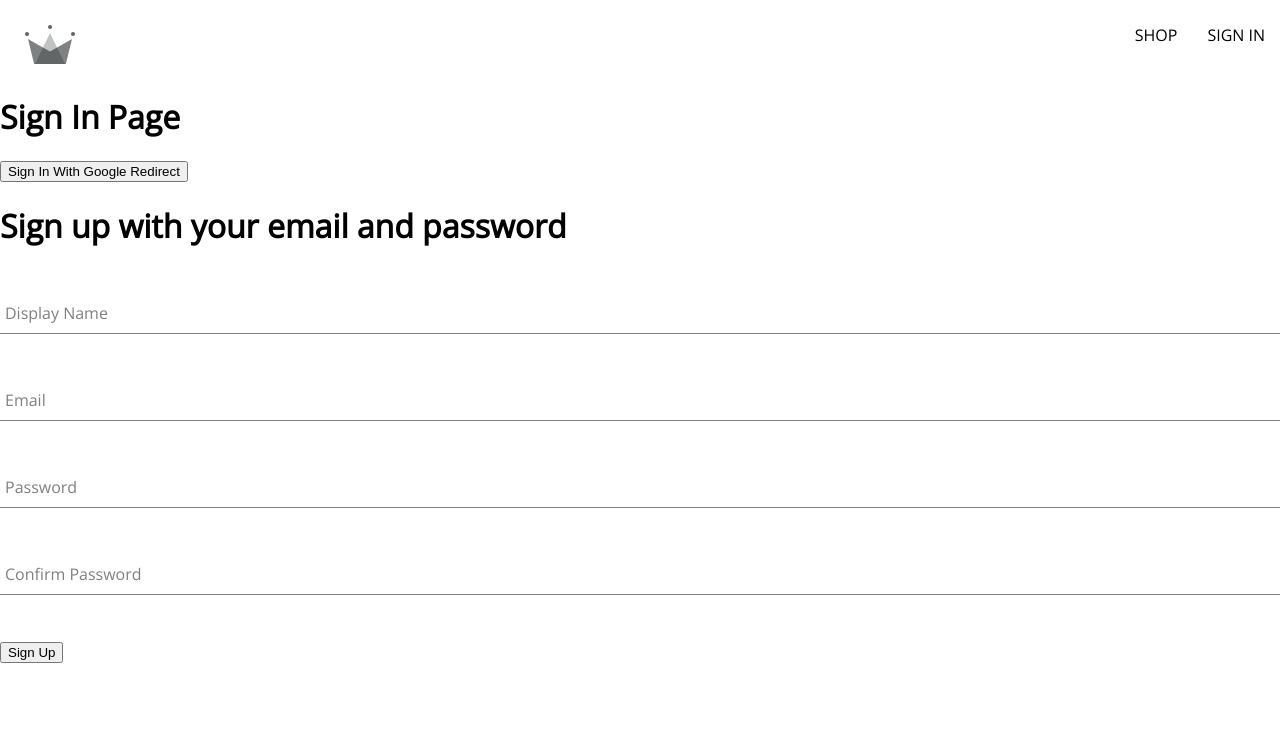
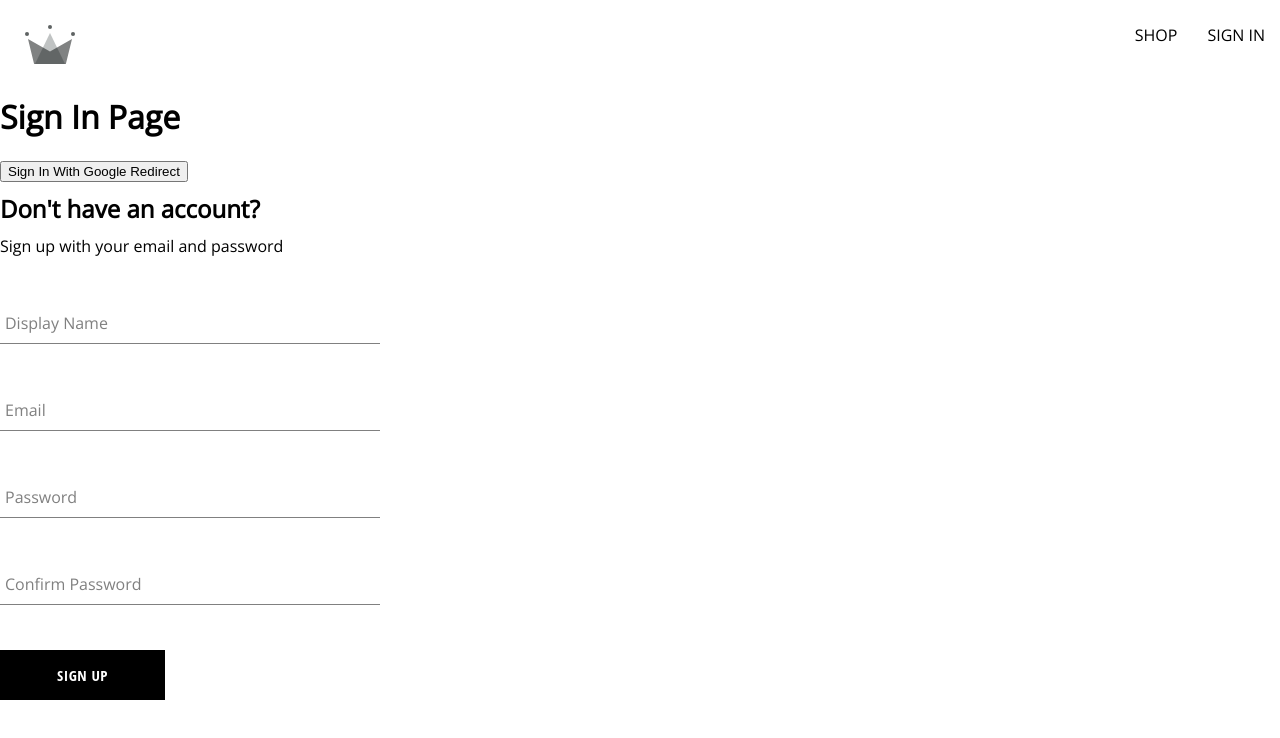
Before and after one commit to BiboyQG/CRWN-clothing, a React (Create React App) app: page /sign-in in a window 1280 px wide. Shown: the top 738 px of the page. Built offline with nearby package versions, Linux system fonts and the light colour scheme.

Commit message:
Styled sign-in form and Button

```diff
--- /dev/null
+++ b/src/components/button/button.component.jsx
@@ -0,0 +1,19 @@
+import "./button.styles.scss";
+
+const BUTTON_TYPE_CLASSES = {
+  google: "google-sign-in",
+  inverted: "inverted",
+};
+
+const Button = ({ children, buttonType, ...otherProps }) => {
+  return (
+    <button
+      className={`button-container ${BUTTON_TYPE_CLASSES[buttonType]}`}
+      {...otherProps}
+    >
+      {children}
+    </button>
+  );
+};
+
+export default Button;
--- /dev/null
+++ b/src/components/button/button.styles.scss
@@ -0,0 +1,46 @@
+.button-container {
+  min-width: 165px;
+  width: auto;
+  height: 50px;
+  letter-spacing: 0.5px;
+  line-height: 50px;
+  padding: 0 35px 0 35px;
+  font-size: 15px;
+  background-color: black;
+  color: white;
+  text-transform: uppercase;
+  font-family: 'Open Sans Condensed';
+  font-weight: bolder;
+  border: none;
+  cursor: pointer;
+  display: flex;
+  justify-content: center;
+
+  &:hover {
+    background-color: white;
+    color: black;
+    border: 1px solid black;
+  }
+
+  &.google-sign-in {
+    background-color: #4285f4;
+    color: white;
+
+    &:hover {
+      background-color: #357ae8;
+      border: none;
+    }
+  }
+
+  &.inverted {
+    background-color: white;
+    color: black;
+    border: 1px solid black;
+
+    &:hover {
+      background-color: black;
+      color: white;
+      border: none;
+    }
+  }
+}
--- a/src/components/sign-up-form/sign-up-form.component.jsx
+++ b/src/components/sign-up-form/sign-up-form.component.jsx
@@ -4,6 +4,8 @@
   createAuthUserWithEmailAndPassword,
   createUserDocumentFromAuth,
 } from "../../utils/firebase/firebase.utils";
+import "./sign-up-form.styles.scss"
+import Button from "../button/button.component";
 
 const defaultFormFields = {
   displayName: "",
@@ -48,8 +50,9 @@
     setFormFields({ ...formFields, [name]: value });
   };
   return (
-    <div>
-      <h1>Sign up with your email and password</h1>
+    <div className="sign-up-container">
+      <h2>Don't have an account?</h2>
+      <span>Sign up with your email and password</span>
       <form onSubmit={handleSubmit}>
         <FormInput
           label="Display Name"
@@ -83,7 +86,7 @@
           name="confirmPassword"
           value={confirmPassword}
         />
-        <button type="submit">Sign Up</button>
+        <Button type="submit">Sign Up</Button>
       </form>
     </div>
   );
--- /dev/null
+++ b/src/components/sign-up-form/sign-up-form.styles.scss
@@ -0,0 +1,9 @@
+.sign-up-container {
+  display: flex;
+  flex-direction: column;
+  width: 380px;
+
+  h2 {
+    margin: 10px 0;
+  }
+}
```
